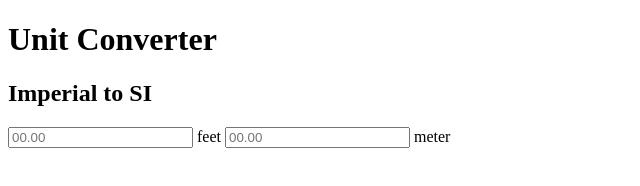
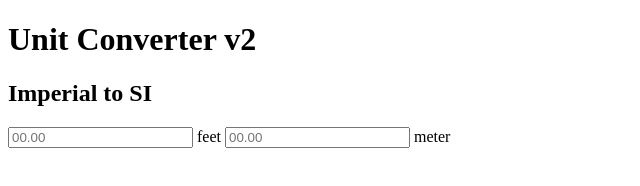
Before and after one commit to LarsGJobloop/kodelofte-gruppe-4-unit-converter, a plain HTML site: page index.html in a window 1280 px wide. Shown: the full height of the page, 0-640 px from the left. Drawn offline with Linux system fonts and the light colour scheme.

Commit message:
version 2

```diff
--- a/index.html
+++ b/index.html
@@ -11,7 +11,7 @@
 <body>
 
   <header>
-    <h1>Unit Converter</h1>
+    <h1>Unit Converter <span>v2</span></h1>
     <h2>Imperial to SI</h2>
   </header>
 
```
